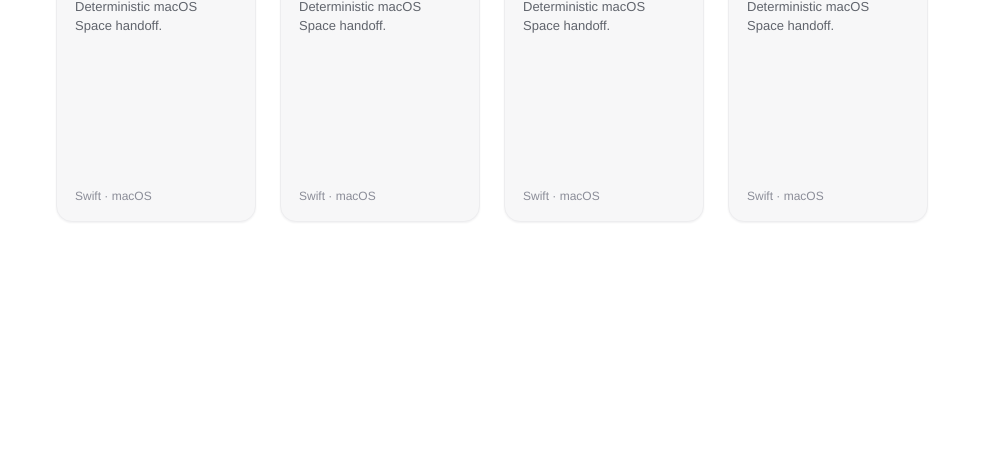
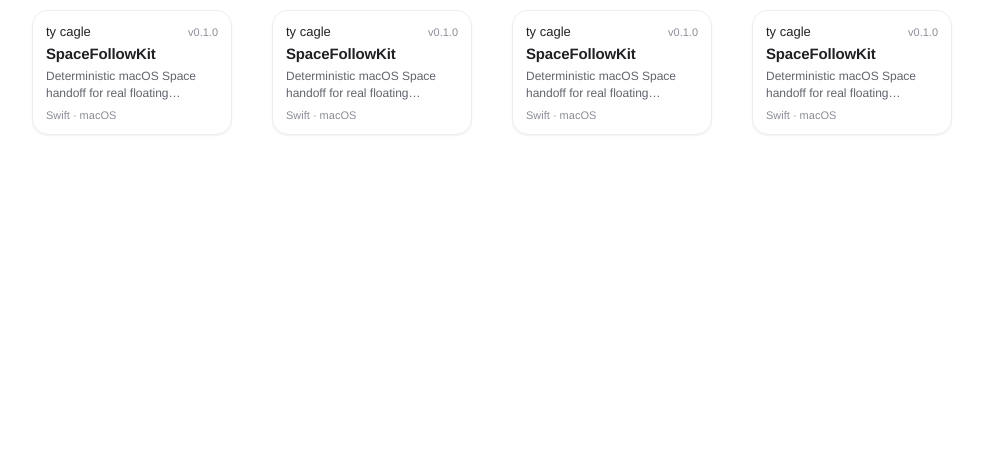
Before and after one commit to tjcages/space-follow-kit, a website: page site/index.html in a window 1280 px wide. Shown: the part 328-800 px from the top of the page, without its empty margins (141-1124 px from the left). Drawn offline with nearby package versions, Linux system fonts and the light colour scheme.

Commit message:
Redesign minimized cards as 1.6:1 mail-preview cells.
Home cards become white inbox-style mini cells (sender/stamp row, bold
subject, clamped snippet, meta) sharing their visual base with the
animation card face, with wider 40px spacing between cards.

Co-authored-by: Cursor <cursoragent@cursor.com>

```diff
--- a/site/index.html
+++ b/site/index.html
@@ -16,28 +16,40 @@
       <section id="home-screen" class="home-screen" aria-label="Package home">
         <div class="home-cards">
           <button type="button" class="home-card" data-index="0">
-            <span class="home-card-app">Package</span>
-            <h2 class="home-card-title">SpaceFollowKit</h2>
-            <p class="home-card-copy">Deterministic macOS Space handoff.</p>
-            <span class="home-card-meta">Swift · macOS</span>
+            <span class="card-row">
+              <span class="card-sender">ty cagle</span>
+              <span class="card-stamp">v0.1.0</span>
+            </span>
+            <span class="card-subject">SpaceFollowKit</span>
+            <span class="card-snippet">Deterministic macOS Space handoff for real floating subwindows.</span>
+            <span class="card-meta">Swift · macOS</span>
           </button>
           <button type="button" class="home-card" data-index="1">
-            <span class="home-card-app">Package</span>
-            <h2 class="home-card-title">SpaceFollowKit</h2>
-            <p class="home-card-copy">Deterministic macOS Space handoff.</p>
-            <span class="home-card-meta">Swift · macOS</span>
+            <span class="card-row">
+              <span class="card-sender">ty cagle</span>
+              <span class="card-stamp">v0.1.0</span>
+            </span>
+            <span class="card-subject">SpaceFollowKit</span>
+            <span class="card-snippet">Deterministic macOS Space handoff for real floating subwindows.</span>
+            <span class="card-meta">Swift · macOS</span>
           </button>
           <button type="button" class="home-card" data-index="2">
-            <span class="home-card-app">Package</span>
-            <h2 class="home-card-title">SpaceFollowKit</h2>
-            <p class="home-card-copy">Deterministic macOS Space handoff.</p>
-            <span class="home-card-meta">Swift · macOS</span>
+            <span class="card-row">
+              <span class="card-sender">ty cagle</span>
+              <span class="card-stamp">v0.1.0</span>
+            </span>
+            <span class="card-subject">SpaceFollowKit</span>
+            <span class="card-snippet">Deterministic macOS Space handoff for real floating subwindows.</span>
+            <span class="card-meta">Swift · macOS</span>
           </button>
           <button type="button" class="home-card" data-index="3">
-            <span class="home-card-app">Package</span>
-            <h2 class="home-card-title">SpaceFollowKit</h2>
-            <p class="home-card-copy">Deterministic macOS Space handoff.</p>
-            <span class="home-card-meta">Swift · macOS</span>
+            <span class="card-row">
+              <span class="card-sender">ty cagle</span>
+              <span class="card-stamp">v0.1.0</span>
+            </span>
+            <span class="card-subject">SpaceFollowKit</span>
+            <span class="card-snippet">Deterministic macOS Space handoff for real floating subwindows.</span>
+            <span class="card-meta">Swift · macOS</span>
           </button>
         </div>
       </section>
--- a/site/styles.css
+++ b/site/styles.css
@@ -68,25 +68,31 @@ body {
 
 .home-cards {
   display: flex;
-  gap: 24px;
+  gap: 40px;
   flex-wrap: nowrap;
   justify-content: center;
   align-items: center;
   padding: 24px 8px;
 }
 
+/* Shared mini mail-cell surface: the face must stay pixel-identical to the
+   card for the open/close cross-dissolve to be invisible */
+.home-card,
+.card-face {
+  background: #ffffff;
+  padding: 13px;
+  display: flex;
+  flex-direction: column;
+  gap: 4px;
+  align-items: stretch;
+  text-align: left;
+}
+
 .home-card {
   width: 200px;
-  height: 300px;
-  background: var(--gray-2);
+  aspect-ratio: 1.6 / 1;
   border: 1px solid var(--gray-3);
   border-radius: 16px;
-  padding: 18px;
-  display: flex;
-  flex-direction: column;
-  gap: 8px;
-  align-items: flex-start;
-  text-align: left;
   box-shadow: 0 1px 2px rgba(15, 23, 42, 0.06);
   /* border-color only: opacity/transform are GSAP-driven during transitions,
      and a CSS transition on them would fight the tween */
@@ -103,28 +109,46 @@ body {
   transform: scale(0.98);
 }
 
-.home-card-app {
-  font-size: 12px;
-  color: var(--gray-8);
+.card-row {
+  display: flex;
+  justify-content: space-between;
+  align-items: baseline;
+  gap: 8px;
 }
 
-.home-card-title {
-  font-size: 18px;
-  font-weight: 600;
+.card-sender {
+  font-size: 13px;
+  font-weight: 500;
   line-height: 1.3;
   color: var(--gray-12);
 }
 
-.home-card-copy {
-  font-size: 13px;
+.card-stamp {
+  font-size: 11px;
+  color: var(--gray-9);
+}
+
+.card-subject {
+  font-size: 15px;
+  font-weight: 700;
+  letter-spacing: -0.01em;
+  line-height: 1.25;
+  color: var(--gray-12);
+}
+
+.card-snippet {
+  font-size: 12px;
   line-height: 1.45;
   color: var(--gray-11);
-  margin-top: 4px;
+  display: -webkit-box;
+  -webkit-line-clamp: 2;
+  -webkit-box-orient: vertical;
+  overflow: hidden;
 }
 
-.home-card-meta {
+.card-meta {
   margin-top: auto;
-  font-size: 12px;
+  font-size: 11px;
   color: var(--gray-9);
 }
 
@@ -209,20 +233,14 @@ body {
   padding: 36px 44px 14px;
 }
 
-/* Card replica that cross-dissolves while the shell morphs */
+/* Card replica that cross-dissolves while the shell morphs;
+   shares its visual base with .home-card above */
 .card-face {
   position: absolute;
   top: 0;
   left: 0;
   visibility: hidden;
-  background: var(--gray-2);
   border-radius: inherit;
-  padding: 18px;
-  display: flex;
-  flex-direction: column;
-  gap: 8px;
-  align-items: flex-start;
-  text-align: left;
   pointer-events: none;
 }
 
@@ -548,11 +566,11 @@ body {
 @media (max-width: 780px) {
   .home-cards {
     flex-wrap: wrap;
+    gap: 28px;
   }
 
   .home-card {
-    width: 180px;
-    min-height: 270px;
+    width: 220px;
   }
 }
 
@@ -570,12 +588,11 @@ body {
   }
 
   .home-cards {
-    gap: 10px;
+    gap: 16px;
   }
 
   .home-card {
-    width: 160px;
-    min-height: 230px;
+    width: 200px;
   }
 
   .detail-scroll {
```
